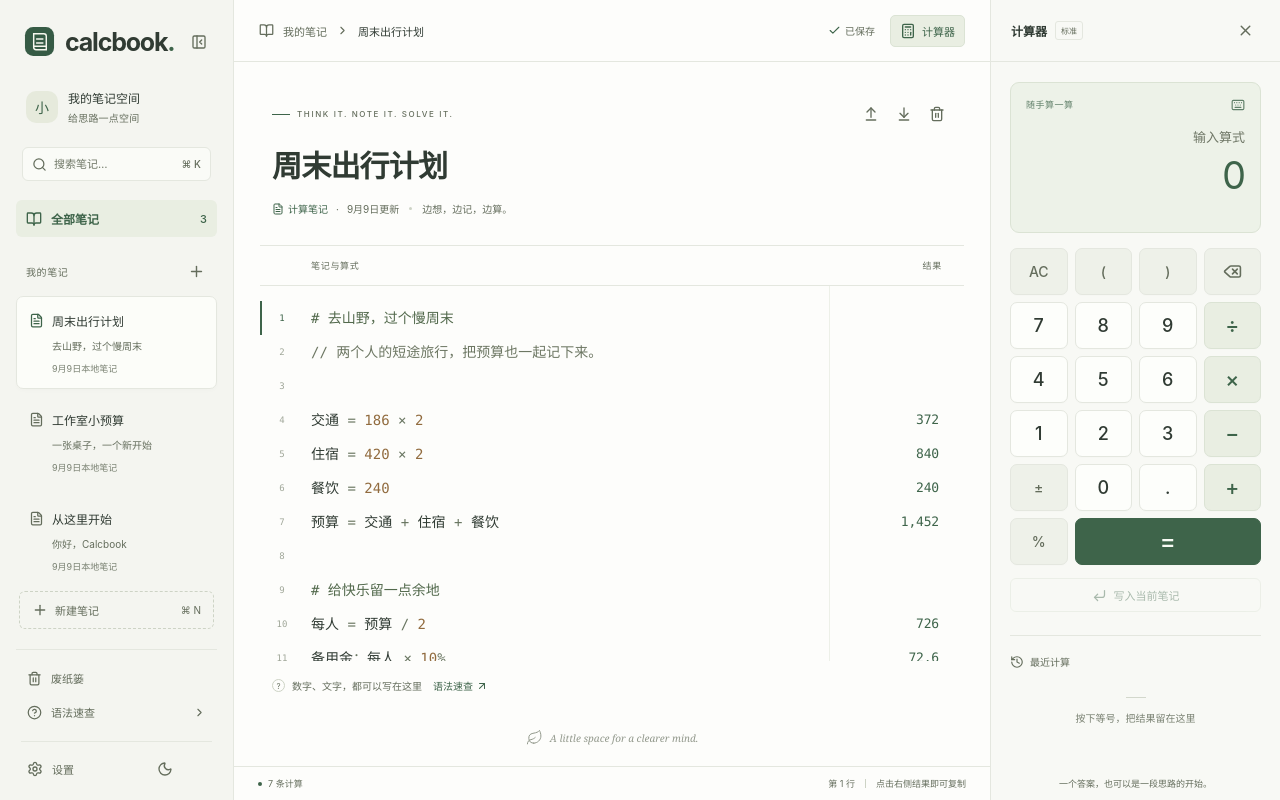
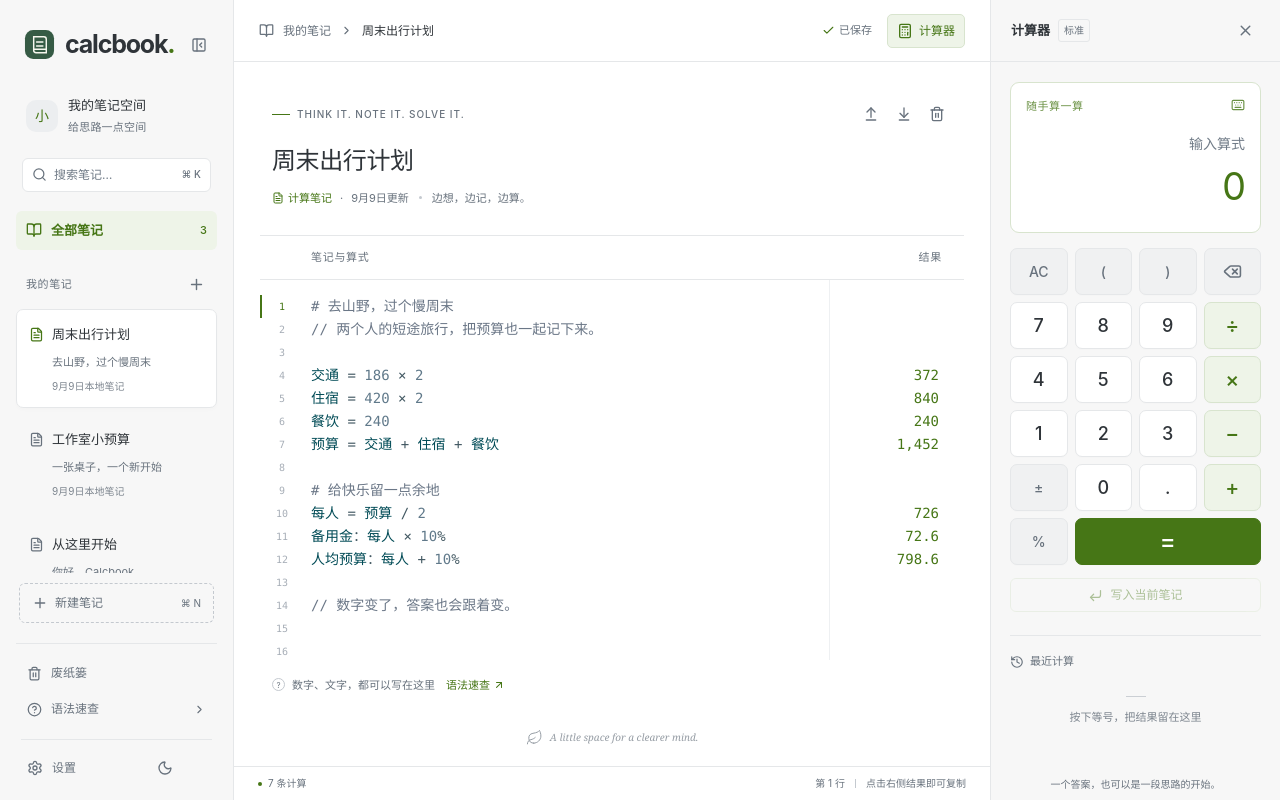
Before and after one commit to Tairraos/calcbook, a React (Vite) app: page / in a window 1280 px wide. Built offline with nearby package versions, Linux system fonts and the light colour scheme.

Commit message:
feat: 使用 numi 的配色

```diff
--- a/src/styles.css
+++ b/src/styles.css
@@ -1,4 +1,8 @@
 @import url("./theme.css");
+
+:root {
+  --font-mono: Menlo, "SFMono-Regular", Consolas, "Liberation Mono", "PingFang SC", monospace;
+}
 
 * {
   box-sizing: border-box;
@@ -16,6 +20,7 @@ body {
   font-family:
     -apple-system, BlinkMacSystemFont, "Segoe UI", "PingFang SC", "Microsoft YaHei", sans-serif;
   font-size: 13px;
+  line-height: 1.5;
   -webkit-font-smoothing: antialiased;
 }
 button,
@@ -164,11 +169,11 @@ input::placeholder {
 }
 .workspace-name strong {
   font-weight: 550;
-  font-size: 12px;
+  font-size: 13px;
 }
 .workspace-name div > span {
   color: var(--muted);
-  font-size: 10px;
+  font-size: 11px;
   letter-spacing: 0.2px;
 }
 .search-field {
@@ -189,7 +194,7 @@ input::placeholder {
   padding: 0;
   width: 100%;
   min-width: 0;
-  font-size: 11px;
+  font-size: 12px;
   outline-offset: 6px;
 }
 kbd {
@@ -205,7 +210,7 @@ kbd {
   gap: 9px;
   border-radius: 6px;
   padding: 10px;
-  font-size: 12px;
+  font-size: 13px;
 }
 .all-notes.is-selected {
   color: var(--green);
@@ -226,7 +231,7 @@ kbd {
   justify-content: space-between;
   padding: 19px 6px 9px 10px;
   color: var(--muted);
-  font-size: 10px;
+  font-size: 11px;
   letter-spacing: 0.6px;
 }
 .note-list {
@@ -253,7 +258,7 @@ kbd {
 .note-card.is-selected {
   background: var(--card);
   border-color: var(--border);
-  box-shadow: 0 2px 4px #15281a04;
+  box-shadow: 0 2px 4px #00000004;
 }
 .note-card-top {
   display: flex;
@@ -266,7 +271,7 @@ kbd {
   overflow: hidden;
   text-overflow: ellipsis;
   white-space: nowrap;
-  font-size: 12px;
+  font-size: 13px;
   font-weight: 550;
 }
 .note-card.is-selected .note-card-top svg {
@@ -274,7 +279,7 @@ kbd {
 }
 .note-preview {
   margin-left: 23px;
-  font-size: 10px;
+  font-size: 11px;
   color: var(--muted);
   white-space: nowrap;
   text-overflow: ellipsis;
@@ -284,12 +289,12 @@ kbd {
   margin-left: 23px;
   display: flex;
   justify-content: space-between;
-  font-size: 9px;
+  font-size: 10px;
   color: var(--muted);
   opacity: 0.85;
 }
 .note-date > span {
-  font-size: 9px;
+  font-size: 10px;
 }
 .no-notes {
   color: var(--muted);
@@ -306,7 +311,7 @@ kbd {
   border-radius: 6px;
   padding: 10px 12px;
   margin: 10px 3px 20px;
-  font-size: 11px;
+  font-size: 12px;
   color: var(--muted);
 }
 .new-note-button > span {
@@ -329,7 +334,7 @@ kbd {
   width: 100%;
   border-radius: 5px;
   text-align: left;
-  font-size: 11px;
+  font-size: 12px;
   color: var(--muted);
 }
 .sidebar-bottom > button:hover,
@@ -357,7 +362,7 @@ kbd {
   min-width: 0;
   border-radius: 5px;
   color: var(--muted);
-  font-size: 11px;
+  font-size: 12px;
 }
 .settings-entry > button:hover {
   color: var(--green);
@@ -398,7 +403,7 @@ kbd {
   align-items: center;
   color: var(--muted);
   min-width: 0;
-  font-size: 11px;
+  font-size: 12px;
 }
 .breadcrumb > span {
   white-space: nowrap;
@@ -421,7 +426,7 @@ kbd {
   align-items: center;
   gap: 4px;
   color: var(--muted);
-  font-size: 10px;
+  font-size: 11px;
   white-space: nowrap;
 }
 .save-status svg {
@@ -436,7 +441,7 @@ kbd {
   gap: 6px;
   padding: 7px 9px;
   border-radius: 5px;
-  font-size: 11px;
+  font-size: 12px;
   color: var(--muted);
   border: 1px solid transparent;
 }
@@ -458,9 +463,9 @@ kbd {
   margin-bottom: 15px;
 }
 .eyebrow {
-  font-size: 8px;
+  font-size: 10px;
   font-weight: 550;
-  letter-spacing: 1.6px;
+  letter-spacing: 1px;
   color: var(--muted);
   display: flex;
   align-items: center;
@@ -481,10 +486,10 @@ kbd {
   border: 0;
   background: none;
   width: 100%;
-  font-size: 30px;
-  font-weight: 620;
-  letter-spacing: -0.8px;
-  line-height: 1.5;
+  font-size: 24px;
+  font-weight: 500;
+  letter-spacing: -0.4px;
+  line-height: 1.4;
   padding: 0;
   min-width: 0;
 }
@@ -494,7 +499,7 @@ kbd {
   gap: 8px;
   margin-top: 12px;
   color: var(--muted);
-  font-size: 10px;
+  font-size: 11px;
   white-space: nowrap;
 }
 .note-type {
@@ -529,27 +534,30 @@ kbd {
   border-top: 1px solid var(--border);
   border-bottom: 1px solid var(--border);
   color: var(--muted);
-  font-size: 9px;
+  font-size: 11px;
   letter-spacing: 0.7px;
   background: var(--paper);
 }
 .editor-grid {
+  --editor-line-height: 23px;
   display: grid;
   grid-template-columns: 42px minmax(0, 1fr) 135px;
   position: relative;
-  font-family: "SFMono-Regular", Consolas, "Liberation Mono", "PingFang SC", monospace;
+  /* biome-ignore lint/complexity/noImportantStyles: Row sizing overrides the inline 34px estimate without changing editor logic. */
+  min-height: 0 !important;
+  font-family: var(--font-mono);
   font-size: 14px;
-  line-height: 34px;
+  line-height: var(--editor-line-height);
 }
 .line-numbers {
   color: var(--line-number);
-  padding-top: 15px;
+  padding: 15px 0 17px;
   text-align: center;
-  font-size: 9px;
+  font-size: 10px;
   user-select: none;
 }
 .line-numbers > div {
-  height: 34px;
+  height: var(--editor-line-height);
   border-left: 2px solid transparent;
 }
 .line-numbers .is-active {
@@ -570,13 +578,14 @@ kbd {
   width: max-content;
   min-width: 100%;
   tab-size: 4;
+  color: var(--expression);
 }
 .code-line {
-  height: 34px;
+  height: var(--editor-line-height);
 }
 .syntax-heading {
   color: var(--heading-green);
-  font-weight: 550;
+  font-weight: 400;
 }
 .syntax-comment {
   color: var(--comment);
@@ -621,7 +630,7 @@ kbd {
   top: 15px;
   left: 9px;
   color: var(--muted);
-  font-size: 11px;
+  font-size: inherit;
 }
 .editor-results {
   padding: 15px 1px 0 8px;
@@ -629,7 +638,7 @@ kbd {
   border-left: 1px solid var(--subtle-border);
 }
 .result-row {
-  height: 34px;
+  height: var(--editor-line-height);
   display: flex;
   align-items: center;
   justify-content: flex-end;
@@ -638,15 +647,14 @@ kbd {
 .line-result {
   font: inherit;
   color: var(--green);
-  font-size: 13px;
-  letter-spacing: -0.2px;
+  letter-spacing: 0;
   display: flex;
   align-items: center;
   gap: 5px;
   justify-content: flex-end;
   padding: 0 7px;
   width: 100%;
-  height: 28px;
+  height: var(--editor-line-height);
   border-radius: 4px;
 }
 .line-result > span {
@@ -657,6 +665,21 @@ kbd {
 .line-result:hover {
   background: var(--sage);
 }
+[data-theme="midnight"] .line-result {
+  padding-inline: 1px;
+}
+[data-theme="midnight"] .line-result > span {
+  padding-inline: 6px;
+  border-radius: 7px;
+  line-height: 20px;
+}
+[data-theme="midnight"] .line-result:hover {
+  background: transparent;
+}
+[data-theme="midnight"] .line-result:is(:hover, :focus-visible) > span {
+  background: var(--green);
+  color: var(--inverse);
+}
 .copy-result-icon {
   opacity: 0;
 }
@@ -669,7 +692,7 @@ kbd {
   align-items: center;
   gap: 4px;
   color: var(--error);
-  font-size: 10px;
+  font-size: 11px;
   cursor: help;
   padding: 0 8px;
 }
@@ -677,7 +700,7 @@ kbd {
   display: none;
   position: absolute;
   right: 0;
-  top: 30px;
+  top: var(--editor-line-height);
   background: var(--ink);
   color: var(--paper);
   padding: 8px 10px;
@@ -700,7 +723,7 @@ kbd {
   align-items: center;
   gap: 7px;
   color: var(--muted);
-  font-size: 10px;
+  font-size: 11px;
   padding: 0;
 }
 .syntax-hint:hover {
@@ -746,7 +769,7 @@ kbd {
   height: 34px;
   flex-shrink: 0;
   border-top: 1px solid var(--border);
-  font-size: 9px;
+  font-size: 10px;
   color: var(--muted);
 }
 .statusbar > span {
@@ -782,7 +805,7 @@ kbd {
   height: 62px;
   padding: 0 20px;
   border-bottom: 1px solid var(--border);
-  font-size: 12px;
+  font-size: 13px;
 }
 .panel-heading > span {
   display: flex;
@@ -791,7 +814,7 @@ kbd {
   font-weight: 600;
 }
 .small-tag {
-  font-size: 8px;
+  font-size: 10px;
   color: var(--muted);
   font-weight: 400;
   padding: 3px 5px;
@@ -814,7 +837,7 @@ kbd {
   justify-content: space-between;
   color: var(--green);
   opacity: 0.8;
-  font-size: 9px;
+  font-size: 11px;
   letter-spacing: 0.5px;
   margin-bottom: 16px;
 }
@@ -825,8 +848,9 @@ kbd {
   width: 100%;
   color: var(--muted);
   padding: 2px 0;
-  font-family: "SFMono-Regular", Consolas, monospace;
-  font-size: 13px;
+  font-family: var(--font-mono);
+  font-size: 14px;
+  line-height: 23px;
 }
 .calc-answer {
   display: flex;
@@ -847,7 +871,7 @@ kbd {
   line-height: 1.5;
 }
 .calc-error {
-  font-size: 10px;
+  font-size: 11px;
   color: var(--error);
   min-height: 14px;
   padding-bottom: 4px;
@@ -903,7 +927,7 @@ kbd {
   align-items: center;
   gap: 7px;
   width: 100%;
-  font-size: 11px;
+  font-size: 12px;
   color: var(--green);
   border: 1px solid var(--sage-border);
   border-radius: 6px;
@@ -921,7 +945,7 @@ kbd {
   justify-content: space-between;
   min-height: 36px;
   color: var(--muted);
-  font-size: 10px;
+  font-size: 11px;
 }
 .calc-history-heading > span {
   display: flex;
@@ -931,7 +955,7 @@ kbd {
 .history-empty {
   min-height: 80px;
   color: var(--muted);
-  font-size: 10px;
+  font-size: 11px;
   display: flex;
   flex-direction: column;
   align-items: center;
@@ -954,8 +978,8 @@ kbd {
   justify-content: space-between;
   gap: 7px;
   border-bottom: 1px solid var(--subtle-border);
-  font-size: 10px;
-  font-family: "SFMono-Regular", Consolas, monospace;
+  font-size: 12px;
+  font-family: var(--font-mono);
   text-align: left;
 }
 .calc-history button:hover {
@@ -974,7 +998,7 @@ kbd {
 }
 .calculator-tip {
   text-align: center;
-  font-size: 9px;
+  font-size: 10px;
   color: var(--muted);
   margin-top: 26px;
 }
@@ -1051,7 +1075,7 @@ kbd {
   scrollbar-color: var(--strong-border) transparent;
 }
 .dialog::backdrop {
-  background: #16251a66;
+  background: #00000066;
   backdrop-filter: blur(3px);
 }
 .help-dialog {
@@ -1070,12 +1094,12 @@ kbd {
 }
 .settings-heading h2 {
   margin: 0 0 7px;
-  font-size: 23px;
-  font-weight: 600;
+  font-size: 20px;
+  font-weight: 500;
 }
 .settings-heading p {
   margin: 0;
-  font-size: 11px;
+  font-size: 12px;
   color: var(--muted);
 }
 .settings-section {
@@ -1093,7 +1117,7 @@ fieldset.settings-section {
 .settings-section legend {
   padding: 0;
   margin: 0 0 10px;
-  font-size: 12px;
+  font-size: 13px;
   font-weight: 600;
 }
 .settings-row {
@@ -1116,7 +1140,7 @@ fieldset.settings-section {
   border-radius: 6px;
   background: var(--key);
   color: var(--ink);
-  font-size: 11px;
+  font-size: 12px;
   white-space: nowrap;
 }
 .secondary-button:hover:enabled {
@@ -1130,13 +1154,13 @@ fieldset.settings-section {
   background: var(--sidebar);
   color: var(--ink);
   overflow-wrap: anywhere;
-  font-size: 11px;
+  font-size: 12px;
   line-height: 1.5;
 }
 .setting-hint,
 .setting-message {
   color: var(--muted);
-  font-size: 10px;
+  font-size: 12px;
   line-height: 1.7;
   margin: 8px 0 0;
 }
@@ -1160,7 +1184,7 @@ fieldset.settings-section {
   border-radius: 6px;
   padding: 11px 6px;
   cursor: pointer;
-  font-size: 11px;
+  font-size: 12px;
 }
 .mode-option input {
   margin: 0;
@@ -1188,14 +1212,14 @@ fieldset.settings-section {
 }
 .about-brand span {
   color: var(--muted);
-  font-size: 10px;
+  font-size: 11px;
 }
 .about-details {
   display: flex;
   flex-direction: column;
   gap: 6px;
   margin: 0;
-  font-size: 10px;
+  font-size: 11px;
 }
 .about-details > div {
   display: flex;
@@ -1215,7 +1239,7 @@ fieldset.settings-section {
   gap: 5px;
   grid-column: 1 / -1;
   color: var(--green);
-  font-size: 10px;
+  font-size: 12px;
   text-decoration: none;
 }
 .project-link:hover {
@@ -1230,7 +1254,7 @@ fieldset.settings-section {
 }
 .settings-footer > span {
   color: var(--muted);
-  font-size: 10px;
+  font-size: 11px;
   line-height: 1.6;
 }
 .settings-footer > .save-error {
@@ -1239,7 +1263,7 @@ fieldset.settings-section {
 .settings-footer .primary-button {
   flex-shrink: 0;
   padding: 8px 21px;
-  font-size: 11px;
+  font-size: 12px;
 }
 .calculator-dialog {
   width: 328px;
@@ -1251,14 +1275,14 @@ fieldset.settings-section {
   gap: 12px;
 }
 .help-heading h2 {
-  font-size: 23px;
-  font-weight: 550;
+  font-size: 20px;
+  font-weight: 500;
   margin: 13px 0;
   letter-spacing: -0.5px;
 }
 .help-intro {
   color: var(--muted);
-  font-size: 12px;
+  font-size: 13px;
   line-height: 1.8;
   margin: 0 0 20px;
 }
@@ -1275,26 +1299,27 @@ fieldset.settings-section {
   gap: 12px;
   border-bottom: 1px solid var(--border);
   text-align: left;
-  font-size: 11px;
+  font-size: 12px;
 }
 .syntax-examples button:hover {
   background: var(--sage);
 }
 .syntax-examples code {
   color: var(--muted);
-  font-size: 11px;
+  font-family: var(--font-mono);
+  font-size: 12px;
 }
 .syntax-examples strong {
   display: flex;
   align-items: center;
   gap: 7px;
   color: var(--green);
-  font-size: 12px;
+  font-size: 13px;
   font-weight: 500;
 }
 .help-notes {
   color: var(--muted);
-  font-size: 11px;
+  font-size: 12px;
   line-height: 1.9;
   margin-top: 20px;
 }
@@ -1307,7 +1332,7 @@ fieldset.settings-section {
   gap: 15px;
   margin-top: 24px;
   color: var(--muted);
-  font-size: 10px;
+  font-size: 11px;
 }
 .help-shortcuts kbd {
   border: 1px solid var(--border);
@@ -1361,11 +1386,7 @@ fieldset.settings-section {
     margin-right: 43px;
   }
   .editor-grid {
-    font-size: 14px;
     grid-template-columns: 42px minmax(0, 1fr) 165px;
-  }
-  .line-result {
-    font-size: 14px;
   }
   .editor-bottom {
     padding-left: 55px;
@@ -1386,7 +1407,7 @@ fieldset.settings-section {
     top: 62px;
     bottom: 0;
     width: 290px;
-    box-shadow: -15px 0 40px #16251a15;
+    box-shadow: -15px 0 40px #00000015;
   }
   .calculator-panel .panel-heading {
     height: 48px;
@@ -1433,7 +1454,7 @@ fieldset.settings-section {
     display: block;
     position: fixed;
     inset: 0;
-    background: #14251944;
+    background: #00000044;
     z-index: 11;
     cursor: default;
   }
@@ -1455,17 +1476,17 @@ fieldset.settings-section {
     padding: 28px 23px 24px;
   }
   .note-title {
-    font-size: 28px;
+    font-size: 22px;
   }
   .eyebrow {
-    font-size: 7px;
+    font-size: 9px;
     letter-spacing: 1px;
   }
   .note-kicker {
     margin-bottom: 10px;
   }
   .note-meta {
-    font-size: 9px;
+    font-size: 10px;
     gap: 6px;
   }
   .editor-scroll {
@@ -1477,13 +1498,17 @@ fieldset.settings-section {
   }
   .editor-grid {
     grid-template-columns: 29px minmax(0, 1fr) 112px;
-    font-size: 11px;
   }
   .line-result {
-    font-size: 11px;
     gap: 2px;
     padding-right: 3px;
   }
+  [data-theme="midnight"] .line-result {
+    padding-right: 0;
+  }
+  [data-theme="midnight"] .line-result > span {
+    padding-right: 3px;
+  }
   .editor-results {
     padding-left: 3px;
   }
@@ -1491,7 +1516,7 @@ fieldset.settings-section {
     padding: 14px 23px 18px;
   }
   .syntax-hint {
-    font-size: 9px;
+    font-size: 10px;
     gap: 5px;
   }
   .page-stamp {
@@ -1500,7 +1525,7 @@ fieldset.settings-section {
   }
   .statusbar {
     padding: 0 15px;
-    font-size: 8px;
+    font-size: 9px;
   }
   .calculator-panel {
     top: 56px;
--- a/src/theme.css
+++ b/src/theme.css
@@ -1,66 +1,68 @@
 :root,
 [data-theme="paper"] {
   color-scheme: light;
-  --paper: #fdfdfb;
-  --sidebar: #f4f5f0;
-  --calculator: #f8f9f5;
-  --card: #fcfdf9;
-  --search-bg: #fafbf7;
-  --ink: #303b33;
-  --muted: #646d5c;
-  --faint: #6f7766;
-  --green: #3e644a;
-  --green-hover: #304e39;
-  --heading-green: #52694c;
-  --sage: #e9eee2;
-  --sage-border: #dbe3d4;
-  --screen: #edf2e8;
-  --border: #e4e7df;
-  --subtle-border: #edf0e8;
-  --strong-border: #cdd3c5;
-  --hover: #ebeee5;
-  --avatar: #e6eadc;
-  --key: #fdfefb;
-  --key-hover: #e9eee2;
-  --function-key: #eef1e9;
-  --number: #916b3e;
-  --operator: #687560;
-  --comment: #6d7763;
-  --line-number: #a0a799;
-  --error: #a34331;
-  --inverse: #f8fbf5;
-  --selection: #87ac6b44;
+  --paper: #ffffff;
+  --sidebar: #f7f7f7;
+  --calculator: #f7f7f7;
+  --card: #ffffff;
+  --search-bg: #ffffff;
+  --ink: #2f3439;
+  --muted: #68727d;
+  --faint: #707b87;
+  --green: #467616;
+  --green-hover: #396310;
+  --heading-green: #6b7787;
+  --sage: #eef4e8;
+  --sage-border: #d8e4ce;
+  --screen: #ffffff;
+  --border: #e5e7e9;
+  --subtle-border: #eef0f2;
+  --strong-border: #c4c9cf;
+  --hover: #eceef0;
+  --avatar: #eceef0;
+  --key: #ffffff;
+  --key-hover: #eceef0;
+  --function-key: #f0f1f2;
+  --expression: #004b56;
+  --number: #60798a;
+  --operator: #425862;
+  --comment: #6b7787;
+  --line-number: #a7aeb7;
+  --error: #bd3f3f;
+  --inverse: #ffffff;
+  --selection: #73acd344;
 }
 
 [data-theme="midnight"] {
   color-scheme: dark;
-  --paper: #1c2331;
-  --sidebar: #171e2b;
-  --calculator: #192130;
-  --card: #273247;
-  --search-bg: #202a3c;
-  --ink: #e2e9f4;
-  --muted: #a2afc4;
-  --faint: #98a8bf;
-  --green: #a2bfee;
-  --green-hover: #bdd2f5;
-  --heading-green: #a8c0e5;
-  --sage: #2c3b54;
-  --sage-border: #3c506e;
-  --screen: #26354c;
-  --border: #303d53;
-  --subtle-border: #293549;
-  --strong-border: #4b5d79;
-  --hover: #29374e;
-  --avatar: #324561;
-  --key: #28364b;
-  --key-hover: #354967;
-  --function-key: #233045;
-  --number: #d9b8e4;
-  --operator: #a3b5d1;
-  --comment: #98a9c2;
-  --line-number: #6e829f;
-  --error: #f2a2a4;
-  --inverse: #1c2a40;
-  --selection: #a2bfee44;
+  --paper: #212226;
+  --sidebar: #222327;
+  --calculator: #222327;
+  --card: #2d2e34;
+  --search-bg: #2d2e34;
+  --ink: #e3e7e9;
+  --muted: #a0a3aa;
+  --faint: #969ba4;
+  --green: #8cd32d;
+  --green-hover: #a0e044;
+  --heading-green: #ffc22d;
+  --sage: #323b29;
+  --sage-border: #465638;
+  --screen: #212226;
+  --border: #383a40;
+  --subtle-border: #33353a;
+  --strong-border: #555860;
+  --hover: #313338;
+  --avatar: #34373d;
+  --key: #303237;
+  --key-hover: #3b3e44;
+  --function-key: #2a2c31;
+  --expression: #6cc4ed;
+  --number: #e3e7e9;
+  --operator: #e3e7e9;
+  --comment: #ffc22d;
+  --line-number: #5c5e67;
+  --error: #f17e79;
+  --inverse: #27282d;
+  --selection: #6cc4ee40;
 }
```
